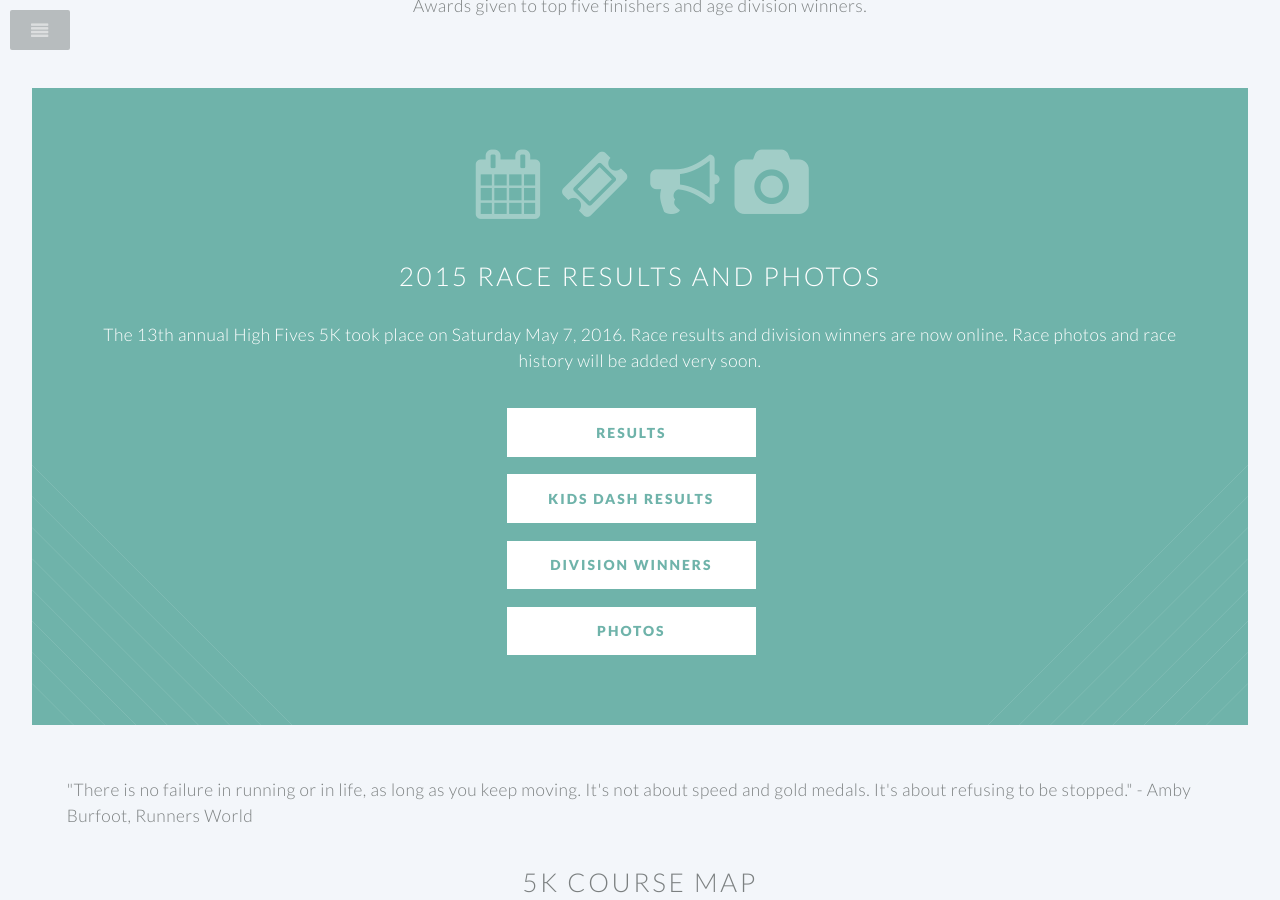
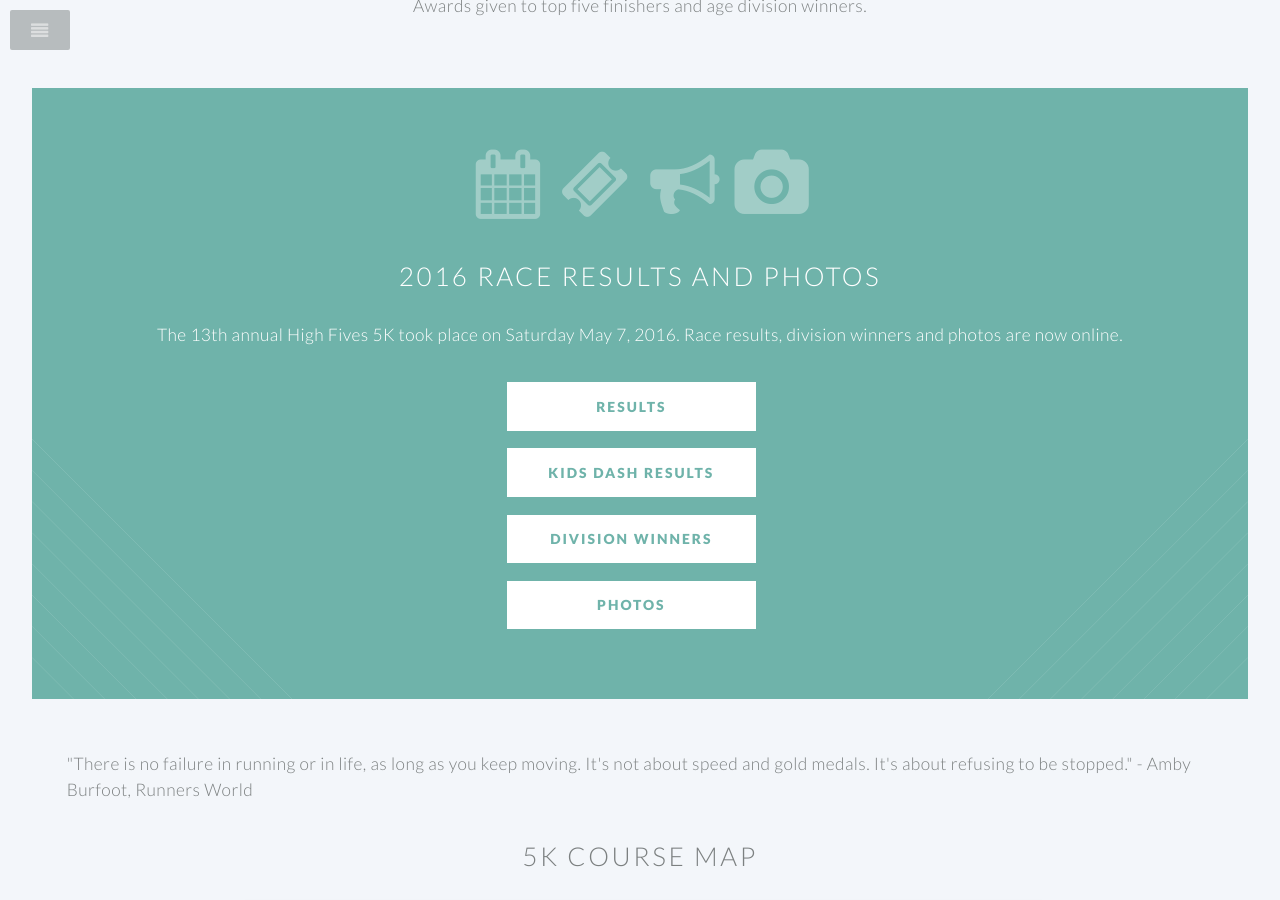
Before and after one commit to benhansen-io/HighFives5k, a Jekyll site: the page built from index.html, in a window 1280 px wide and 900 px high, scrolled down 1163 px. Built offline with Jekyll 4.4.1, drawn with Linux system fonts in a browser that asks for light colours.

Commit message:
Update index.html

```diff
--- a/index.html
+++ b/index.html
@@ -70,9 +70,9 @@
 									<li><a href="https://www.facebook.com/events/215575005471893" class="button special">Join the event on Facebook</a></li>
 								</ul>-->
 
-								<h2>2015 Race Results and Photos</h2>
+								<h2>2016 Race Results and Photos</h2>
 
-                                <p>The 13th annual High Fives 5K took place on Saturday May 7, 2016. Race results and division winners are now online. Race photos and race history will be added very soon.</p>
+                                <p>The 13th annual High Fives 5K took place on Saturday May 7, 2016. Race results, division winners and photos are now online.</p>
                                 <ul class="buttons">
                                     <li><a href="/results/2015.html" class="button special">Results</a></li>
                                     <li><a href="/kidsdash/2015.html" class="button special">Kids Dash Results</a></li>
```
